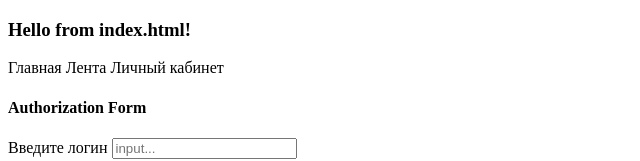
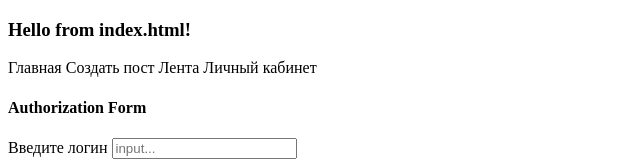
Before and after one commit to FelikMine/Portfolio, a plain HTML site: page index.html in a window 1280 px wide. Shown: the top 161 px of the page, without its empty margins (0-640 px from the left). Drawn offline with Linux system fonts and the light colour scheme.

Commit message:
Измененияmain

```diff
--- a/index.html
+++ b/index.html
@@ -10,6 +10,7 @@
 
     <div class="Header">
         <span> Главная </span>
+        <span> Создать пост </span>
         <span> Лента </span>
         <span> Личный кабинет </span>
     </div>
```
